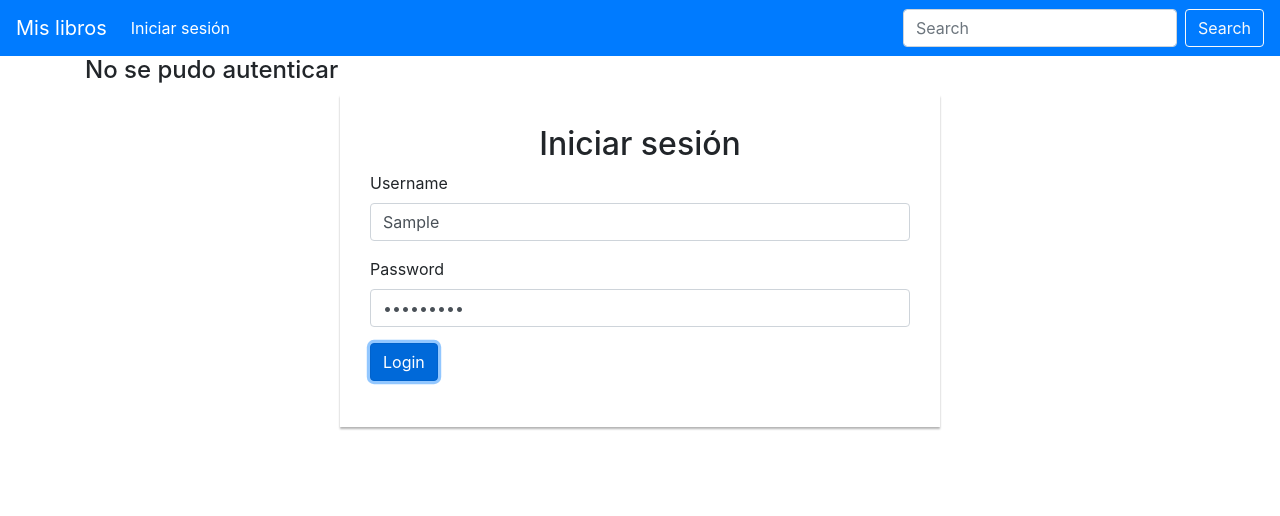
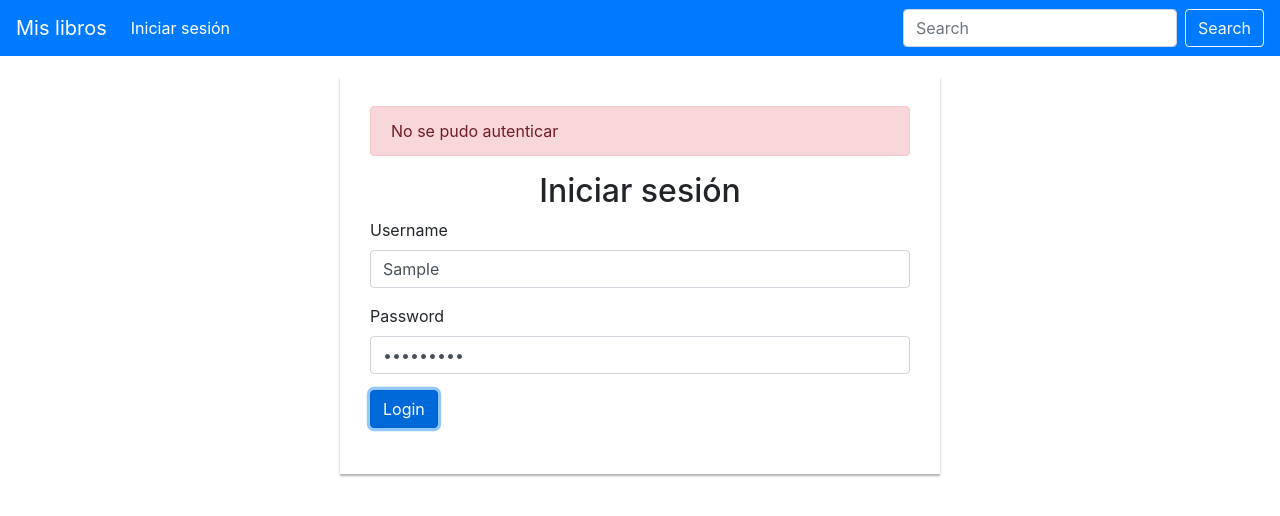
Before and after one commit to jgavirias13/BooksFront, an Angular app: page /Login in a window 1280 px wide. Both pictures are taken after typing "Sample", "Sample123" into the empty fields and a click on the button "Login". Shown: the top 516 px of the page. Built offline with nearby package versions, Linux system fonts and the light colour scheme; no server answers; what @auth0/angular-jwt would draw is missing.

Commit message:
Ajuestes al login [MOD]: Se modifica el login para cambiar el mensaje de error [ADD]: Se agrega nuevo componente de busqueda

```diff
--- a/src/app/app.module.ts
+++ b/src/app/app.module.ts
@@ -14,6 +14,7 @@ import { HomeComponent } from './pages/home/home.component';
 import { AuthInterceptor } from './services/auth/auth.interceptor';
 import { BookCardComponent } from './components/book-card/book-card.component';
 import { BookComponent } from './pages/book/book.component';
+import { SearchComponent } from './pages/search/search.component';
 
 export function tokenGetter() {
   return localStorage.getItem('access_token');
@@ -26,7 +27,8 @@ export function tokenGetter() {
     NavbarComponent,
     HomeComponent,
     BookCardComponent,
-    BookComponent
+    BookComponent,
+    SearchComponent
   ],
   imports: [
     BrowserModule,
--- a/src/app/pages/login/login.component.css
+++ b/src/app/pages/login/login.component.css
@@ -1,5 +1,5 @@
 .login-form{
-    margin-top: 10px;
+    margin-top: 20px;
     padding: 30px;
     max-width: 600px;
     box-shadow: 0px 2px 2px rgba(0, 0, 0, 0.3);
--- a/src/app/pages/login/login.component.html
+++ b/src/app/pages/login/login.component.html
@@ -1,7 +1,9 @@
-<h4 *ngIf="error">{{error}}</h4>
 <form (ngSubmit)="submit()">
   <div class="container">
     <div class="container login-form">
+        <div *ngIf="error" class="alert alert-danger" role="alert">
+          {{error}}
+        </div>
         <h2 class="text-center">Iniciar sesión</h2>
         <div class="form-group">
           <label for="username">Username</label>
--- a/src/app/pages/login/login.component.ts
+++ b/src/app/pages/login/login.component.ts
@@ -21,7 +21,7 @@ export class LoginComponent implements OnInit {
       .pipe(first())
       .subscribe(
         result => this.router.navigate(['Home']),
-        err => this.error = 'No se pudo autenticar'
+        err => this.error = err.error.message || 'No se pudo autenticar'
       );
   }
 
--- /dev/null
+++ b/src/app/pages/search/search.component.html
@@ -0,0 +1 @@
+<p>search works!</p>
--- /dev/null
+++ b/src/app/pages/search/search.component.ts
@@ -0,0 +1,15 @@
+import { Component, OnInit } from '@angular/core';
+
+@Component({
+  selector: 'app-search',
+  templateUrl: './search.component.html',
+  styleUrls: ['./search.component.css']
+})
+export class SearchComponent implements OnInit {
+
+  constructor() { }
+
+  ngOnInit(): void {
+  }
+
+}
```
Also changed, not shown: src/app/pages/search/search.component.css (added), 1 other file (tests, documents, lock files or other folders).
